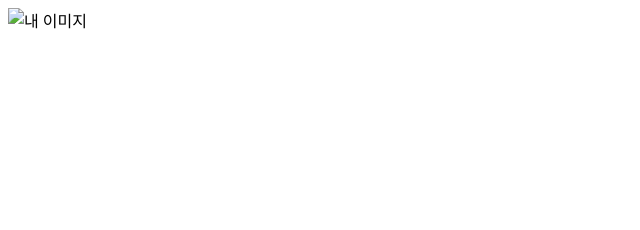
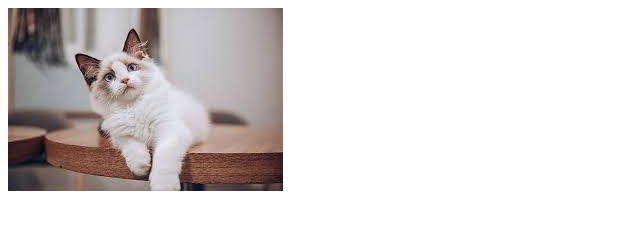
Before and after one commit to ysko0114/testtest001, a plain HTML site: page index.html in a window 1280 px wide. Shown: the whole page, without its empty margins (0-640 px from the left). Drawn offline with Linux system fonts and the light colour scheme.

Commit message:
Update index.html

```diff
--- a/index.html
+++ b/index.html
@@ -4,6 +4,6 @@
     <title>이미지 보여주기</title>
 </head>
 <body>
-    <img src="/images/my_image.jpg" alt="내 이미지">
+    <img src="/image/cats.jpg" alt="내 이미지">
 </body>
 </html>
```
